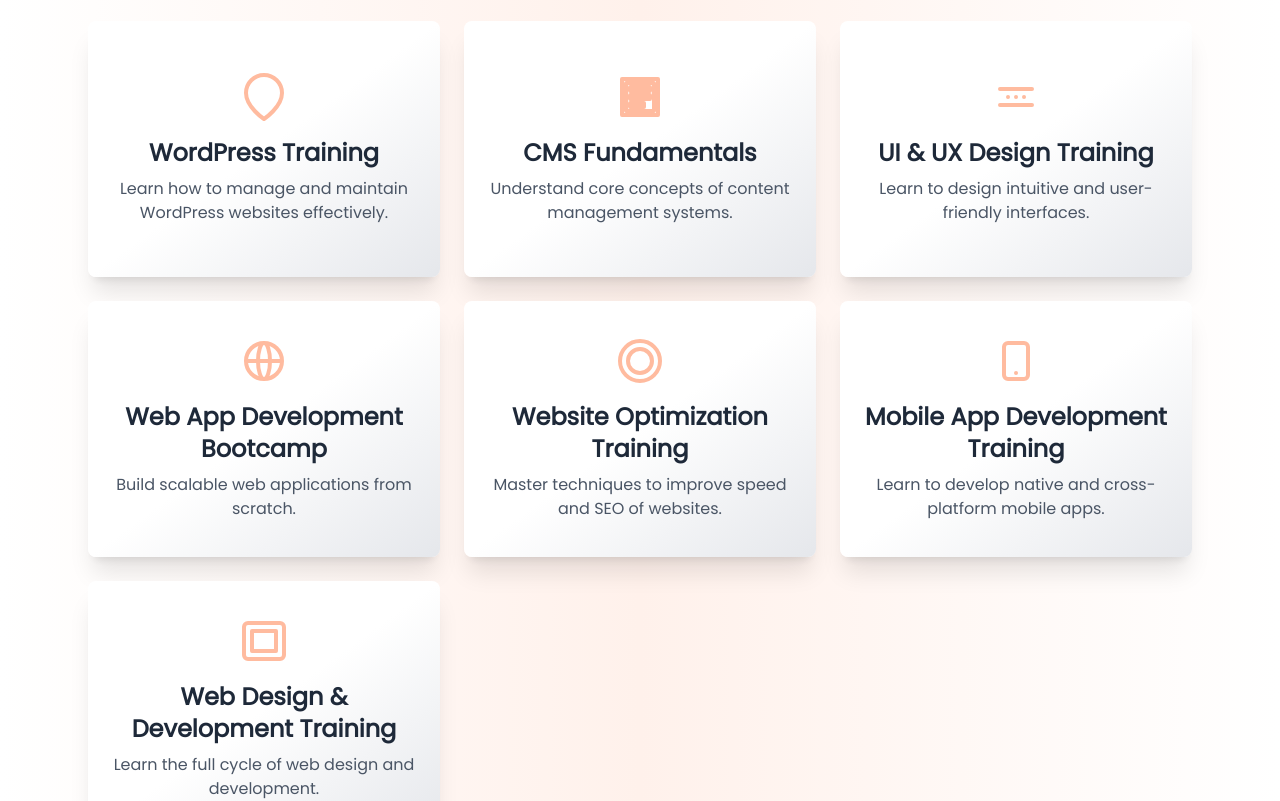
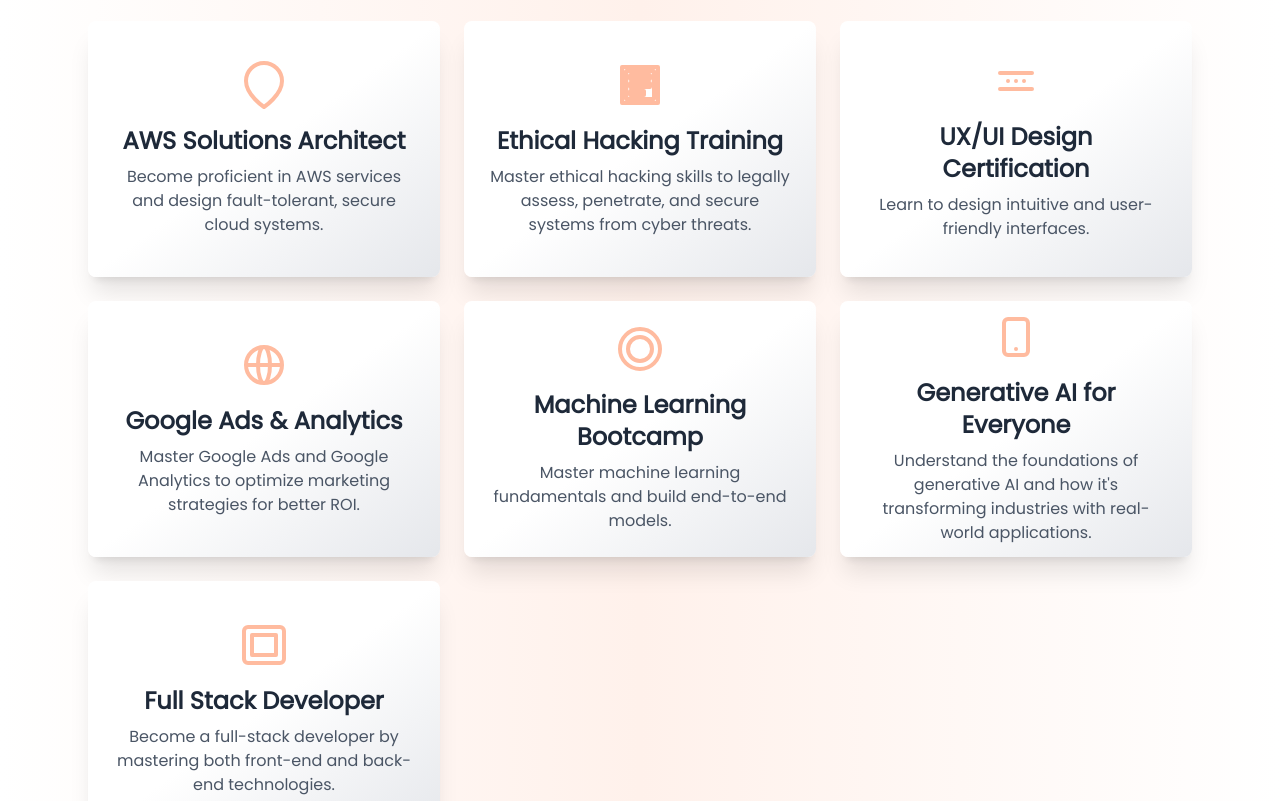
Before and after one commit to ekam-nugen/nugen-tutorials, a Next.js app: page /about-us in a window 1280 px wide. Shown: the part 920-1721 px from the top of the page. Built offline with nearby package versions, Linux system fonts and the light colour scheme.

Commit message:
feat:  explore button routes

```diff
--- a/src/components/about/Services.tsx
+++ b/src/components/about/Services.tsx
@@ -1,10 +1,11 @@
 "use client";
 import { servicesData } from "@/src/json/aboutUs/aboutUs";
+import { useRouter } from "next/navigation";
 import React from "react";
 
 const Services = () => {
+  const router = useRouter();
   return (
-    <>
     <div className="bg-gradient-to-r from-white via-[#fff1eb] to-white py-12">
       {/* Header Section */}
       <div className="text-center max-w-4xl mx-auto px-4 mb-12">
@@ -14,8 +15,7 @@
         <div className="w-24 h-1 bg-pink-500 mx-auto mb-6"></div>
         <h3 className="text-xl md:text-2xl text-gray-600">
           Our hands-on training programs are tailored to help you master
-            real-world tech skills and launch your digital career with
-            confidence.
+          real-world tech skills and launch your digital career with confidence.
         </h3>
         {/* <a
             href="#"
@@ -64,15 +64,18 @@
               {/* Back Face */}
               <div className="absolute inset-0 bg-gradient-to-br from-white via-[#fff1eb] to-white  text-gray-800 rounded-lg shadow-xl p-6 flex items-center justify-center backface-hidden rotate-y-180">
                 <div className="text-center">
-                    <h3 className="text-xl font-semibold mb-4">
-                      Why Choose Us?
-                    </h3>
-                    <ul className="text-base space-y-3 mb-6">
+                  <h3 className="text-xl font-semibold mb-4">Why Choose Us?</h3>
+                  <ul className="text-base space-y-3 mb-6 text-nowrap">
                     {service.benefits.map((benefit, index) => (
                       <li key={index}>{benefit}</li>
                     ))}
                   </ul>
-                    <button className=" hover:bg-gradient-to-r border border-gray-300 from-orange-400 to-purple-400 hover:text-white bg-white text-gray-800 font-medium py-2 px-4 rounded-lg transition-colors duration-300 cursor-pointer">
+                  <button
+                    onClick={() => {
+                     router.push(`/explore-programs${service.path}`);
+                    }}
+                    className=" hover:bg-gradient-to-r border border-gray-300 from-orange-400 to-purple-400 hover:text-white bg-white text-gray-800 font-medium py-2 px-4 rounded-lg transition-colors duration-300 cursor-pointer"
+                  >
                     Explore
                   </button>
                 </div>
@@ -99,7 +102,6 @@
         }
       `}</style>
     </div>
-    </>
   );
 };
 
--- a/src/json/aboutUs/aboutUs.tsx
+++ b/src/json/aboutUs/aboutUs.tsx
@@ -11,31 +11,35 @@
 export const servicesData = [
   {
     id: 1,
-    title: "WordPress Training",
+    path: "/aws-solutions-architect",
+    title: "AWS Solutions Architect",
     description:
-      "Learn how to manage and maintain WordPress websites effectively.",
+      "Become proficient in AWS services and design fault-tolerant, secure cloud systems.",
     iconPath: "M21 10c0 7-9 13-9 13s-9-6-9-13a9 9 0 0118 0z",
     benefits: [
-      "🔧 Plugin & Theme Management",
-      "🔒 Security Best Practices",
-      "📦 Backup & Restore Procedures",
+      "🔧 AWS Cloud Architecture Design",
+      "📈 Serverless Application Deployment",
+      "📦 CloudFront CDN Setup",
     ],
   },
   {
     id: 2,
-    title: "CMS Fundamentals",
-    description: "Understand core concepts of content management systems.",
+    path: "/ethical-hacking-training",
+    title: "Ethical Hacking Training",
+    description:
+      "Master ethical hacking skills to legally assess, penetrate, and secure systems from cyber threats.",
     iconPath:
       "M3 3h18v18H3V3zm16 16V5H5v14h14zM7 7h10v2H7V7zm0 4h10v2H7v-2zm0 4h7v2H7v-2z",
     benefits: [
-      "📁 Content Structuring",
-      "🧰 Custom Workflows",
-      "🔌 Integration Basics",
+      "📁 Vulnerability Assessment",
+      "🛠️ Penetration Testing",
+      "🔌 Network Security",
     ],
   },
   {
     id: 3,
-    title: "UI & UX Design Training",
+    path: "/ux-ui-design-certification",
+    title: "UX/UI Design Certification",
     description: "Learn to design intuitive and user-friendly interfaces.",
     iconPath: "M4 8h16M4 16h16M12 12h.01M8 12h.01M16 12h.01",
     benefits: [
@@ -46,50 +50,58 @@
   },
   {
     id: 4,
-    title: "Web App Development Bootcamp",
-    description: "Build scalable web applications from scratch.",
+    path: "/google-ads-analytics",
+    title: "Google Ads & Analytics",
+    description:
+      "Master Google Ads and Google Analytics to optimize marketing strategies for better ROI.",
     iconPath:
       "M21 12a9 9 0 01-9 9m9-9a9 9 0 00-9-9m9 9H3m9 9a9 9 0 01-9-9m9 9c1.657 0 3-4.03 3-9s-1.343-9-3-9m0 18c-1.657 0-3-4.03-3-9s1.343-9 3-9m-9 9a9 9 0 019-9",
     benefits: [
-      "🛠️ Project-Based Learning",
-      "🚀 Real-World Frameworks (React, Node)",
-      "🔐 Secure Coding Practices",
+      "🛠️ Search Engine Marketing",
+      "📈 Google Analytics Tracking",
+      "🔍 Paid Search Advertising",
     ],
   },
   {
     id: 5,
-    title: "Website Optimization Training",
-    description: "Master techniques to improve speed and SEO of websites.",
+    path: "/ml-bootcamp",
+    title: "Machine Learning Bootcamp",
+    description:
+      "Master machine learning fundamentals and build end-to-end models.",
     iconPath:
       "M12 2C6.5 2 2 6.5 2 12s4.5 10 10 10 10-4.5 10-10S17.5 2 12 2zm0 16c-3.3 0-6-2.7-6-6s2.7-6 6-6 6 2.7 6 6-2.7 6-6 6z",
     benefits: [
-      "⚡ Speed Optimization",
-      "🔍 SEO Techniques",
-      "🔧 Performance Monitoring Tools",
+      "⚡ Credit Scoring",
+      "🔍 Fraud Detection",
+      "🔧 Predictive Maintenance",
     ],
   },
   {
     id: 6,
-    title: "Mobile App Development Training",
-    description: "Learn to develop native and cross-platform mobile apps.",
+    path: "/gen-ai-everyone",
+    title: "Generative AI for Everyone",
+    description:
+      "Understand the foundations of generative AI and how it's transforming industries with real-world applications.",
     iconPath:
       "M12 18h.01M8 21h8a2 2 0 002-2V5a2 2 0 00-2-2H8a2 2 0 00-2 2v14a2 2 0 002 2z",
     benefits: [
-      "📱 Android & iOS Basics",
-      "🧩 Flutter & React Native",
-      "📤 Deployment & Testing",
+      "📱 AI-Assisted Content Creation",
+      "🧩 Presentation & Slide Generation",
+      "📤 Creative Writing Assistance",
     ],
   },
   {
     id: 7,
-    title: "Web Design & Development Training",
-    description: "Learn the full cycle of web design and development.",
+    path: "/full-stack-developer",
+    title: "Full Stack Developer",
+    description:
+      "Become a full-stack developer by mastering both front-end and back-end technologies.",
     iconPath:
       "M4 3h16a2 2 0 012 2v14a2 2 0 01-2 2H4a2 2 0 01-2-2V5a2 2 0 012-2zm2 4v10h12V7H6z",
     benefits: [
-      "🌍 HTML, CSS & JavaScript",
-      "🖼️ UI Tools & Frameworks",
-      "💡 End-to-End Website Creation",
+      "🔧 Full Stack Proficiency",
+      "🖥️ Web Application Development",
+      "📚 Continuous Learning",
     ],
   },
 ];
```
Lines whose indentation alone changed are shown as unchanged.
